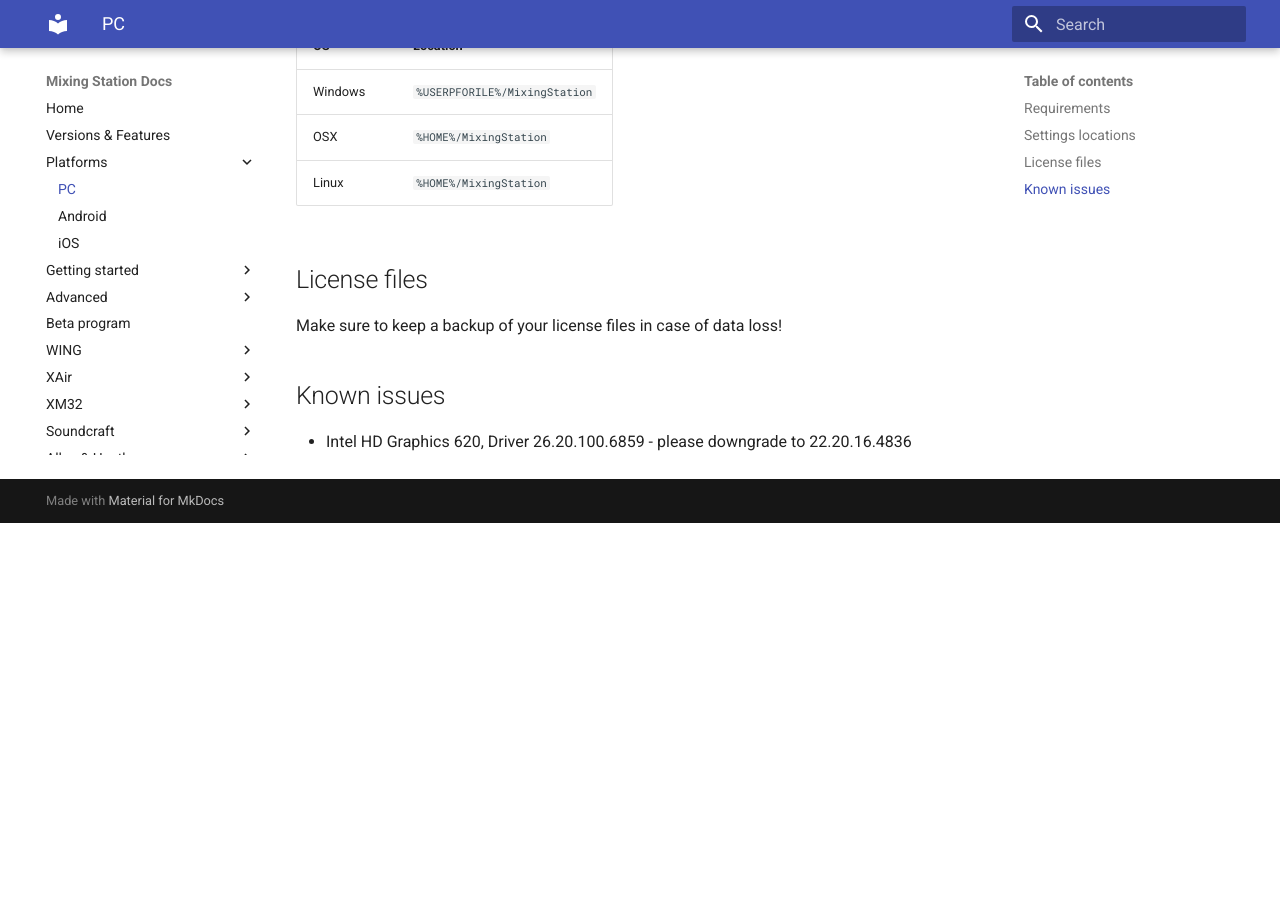
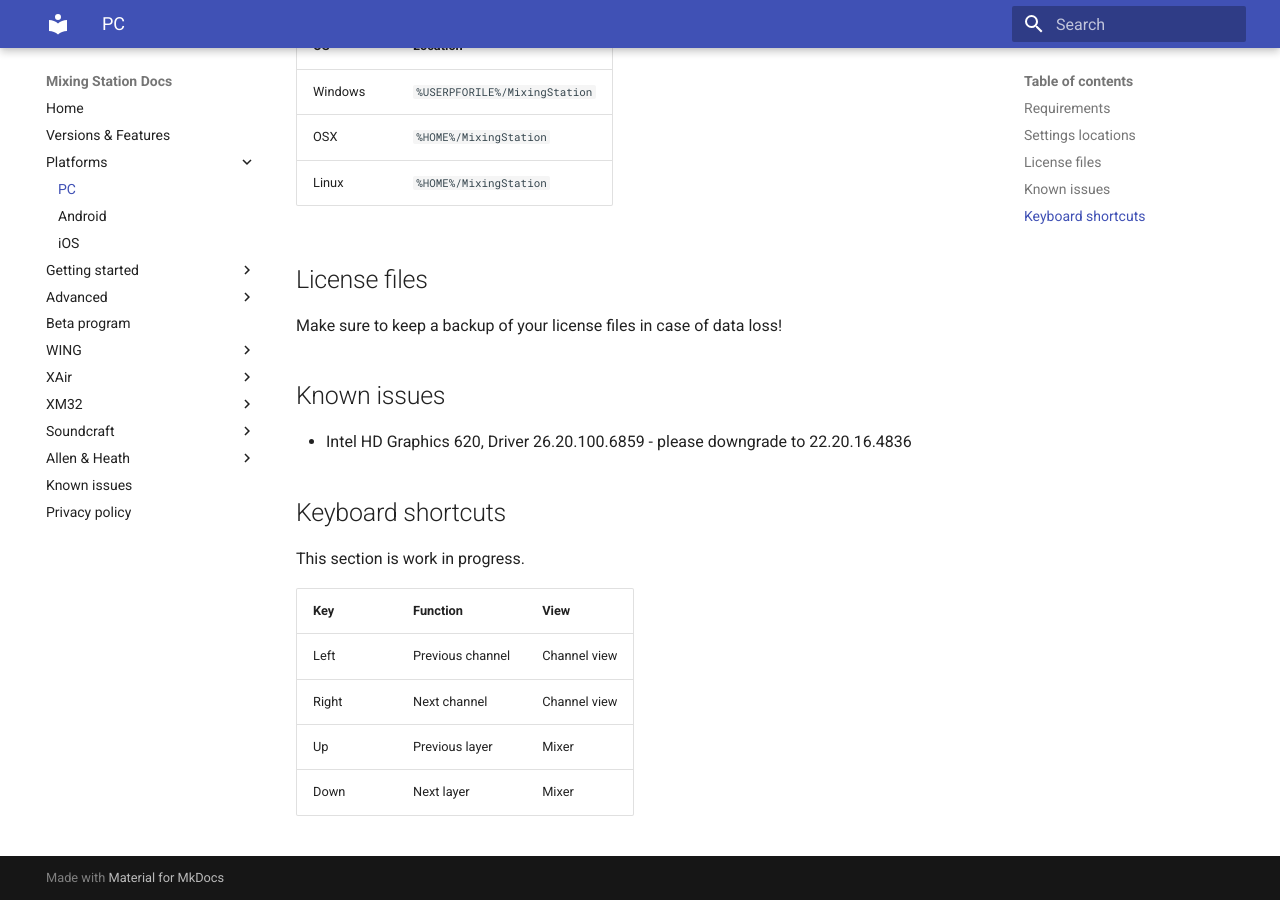
Before and after one commit to davidgiga1993/mixing-station-docs, an MkDocs documentation site: the page built from docs/platforms/pc.md, in a window 1280 px wide and 900 px high, scrolled down 591 px. Built offline with MkDocs 1.6.1 and Material for MkDocs 9.7.7, drawn with Linux system fonts in a browser that asks for light colours; before the commit the page ends 1114 px from its top, so only the background shows below that.

Commit message:
Add shortcut doc

```diff
--- a/docs/platforms/pc.md
+++ b/docs/platforms/pc.md
@@ -24,3 +24,13 @@
 
 ## Known issues
 - Intel  HD Graphics 620, Driver 26.20.100.6859 - please downgrade to 22.20.16.4836
+
+## Keyboard shortcuts
+This section is work in progress.
+
+| Key | Function | View |
+| --- | --- | --- |
+| Left | Previous channel | Channel view |
+| Right | Next channel | Channel view |
+| Up | Previous layer | Mixer |
+| Down | Next layer | Mixer |
```
